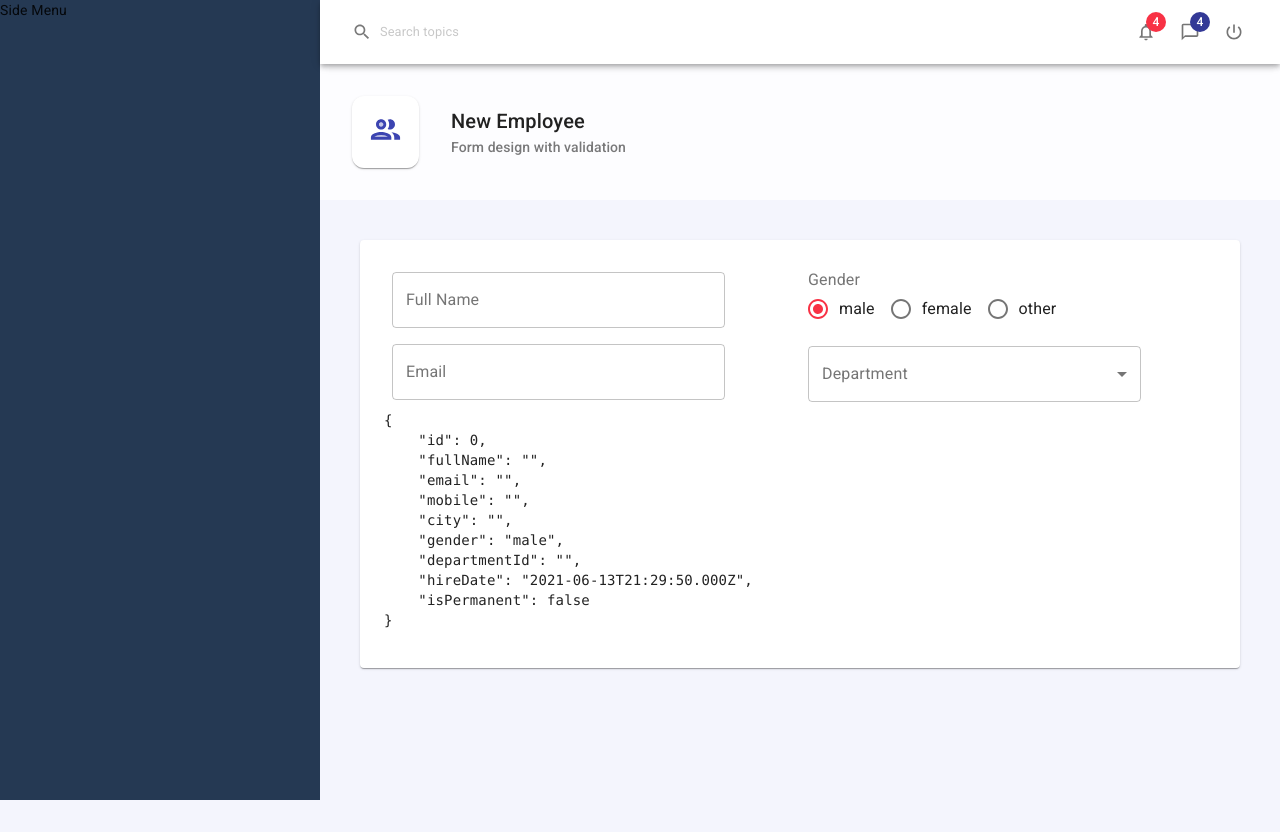
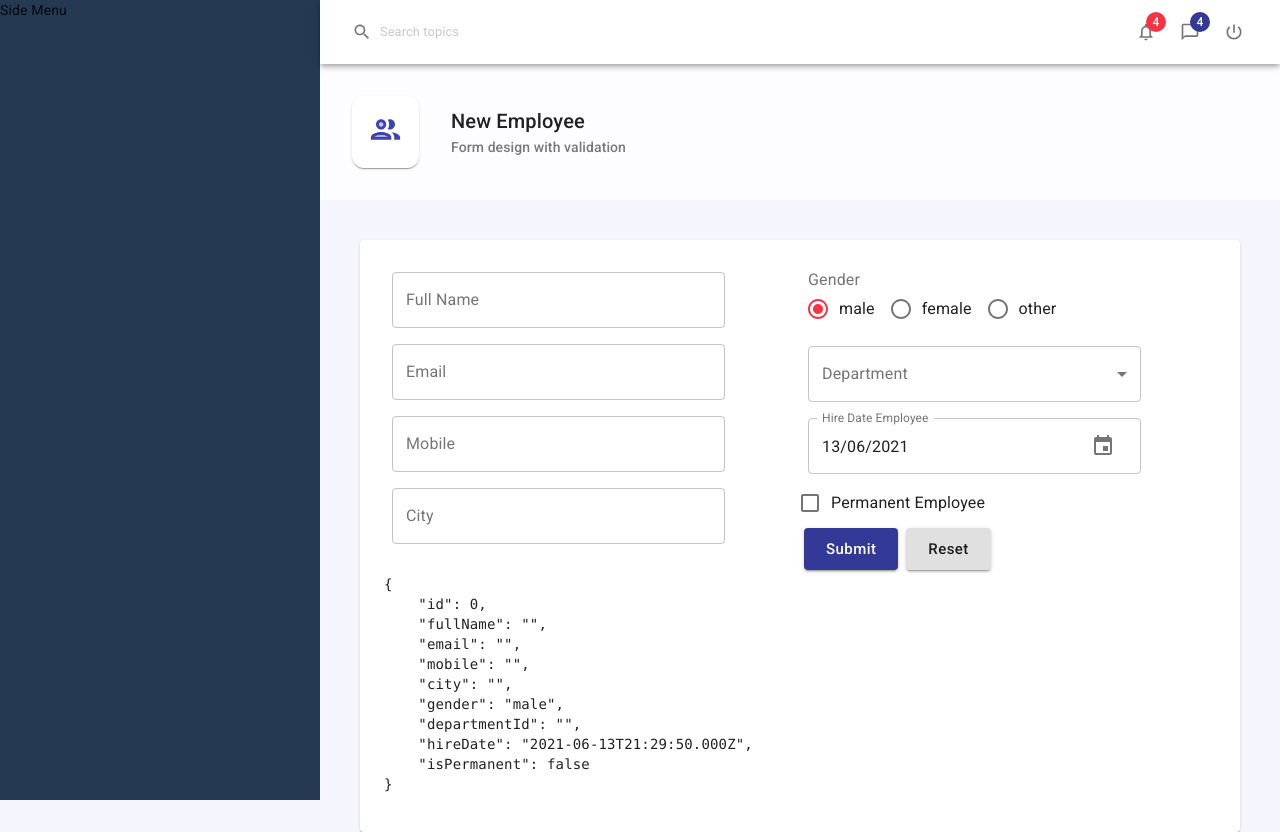
Before and after one commit to matsubrasil/nextjs-materialui-example, a Next.js app: page / in a window 1280 px wide. Before the commit the page ends 800 px from the top, so only its background shows below. Built offline with nearby package versions, Linux system fonts and the light colour scheme.

Commit message:
feat: add DatePicker and Checkbox. Button subimt  event onClick doesnt work

```diff
--- a/package.json
+++ b/package.json
@@ -8,8 +8,11 @@
     "start": "next start"
   },
   "dependencies": {
+    "@date-io/date-fns": "1.x",
     "@material-ui/core": "^4.11.4",
     "@material-ui/icons": "^4.11.2",
+    "@material-ui/pickers": "^3.3.10",
+    "date-fns": "^2.22.1",
     "next": "10.2.3",
     "react": "17.0.2",
     "react-dom": "17.0.2"
--- a/src/components/UseForm.tsx
+++ b/src/components/UseForm.tsx
@@ -1,4 +1,4 @@
-import React from 'react'
+import React, { MouseEvent } from 'react'
 import { makeStyles, createStyles } from '@material-ui/core/styles'
 
 const useStyles = makeStyles(theme =>
@@ -28,6 +28,7 @@ interface IOutput {
   values: IValuesProps
   // setValues: React.Dispatch<React.SetStateAction<IValuesProps>>
   handleInputChange: React.ChangeEventHandler<HTMLInputElement>
+  handleOnClick: (e: React.MouseEvent<Element>) => void
 }
 
 export const useForm = (initialFValues: IValuesProps): IOutput => {
@@ -42,19 +43,15 @@ export const useForm = (initialFValues: IValuesProps): IOutput => {
     })
   }
 
-  const handleChangeRadio = (event: React.ChangeEvent<HTMLInputElement>) => {
-    setValues({
-      ...values,
-      [(event.target as HTMLInputElement).name]: (
-        event.target as HTMLInputElement
-      ).value
-    })
+  const handleOnClick = (event: React.MouseEvent<Element>) => {
+    console.log(event.target)
   }
 
   return {
     values,
     // setValues,
-    handleInputChange
+    handleInputChange,
+    handleOnClick
   }
 }
 
--- /dev/null
+++ b/src/components/controls/ButtonControl.tsx
@@ -0,0 +1,42 @@
+import React from 'react'
+import { Button } from '@material-ui/core'
+import { makeStyles, createStyles } from '@material-ui/core/styles'
+
+const useStyles = makeStyles(theme =>
+  createStyles({
+    root: {
+      margin: theme.spacing(0.5)
+    },
+    label: {
+      textTransform: 'none'
+    }
+  })
+)
+
+interface IButtonProps {
+  text: string
+  size?: number
+  color?: string
+  variant?: string
+  onClick: (e: React.MouseEvent<HTMLElement>) => void
+  //onClick: React.ClickEventHandler<HTMLButtonElement>
+}
+
+const ButtonControl = ({ text, size, color, variant, onClick, ...other }) => {
+  const classes = useStyles()
+
+  return (
+    <Button
+      variant={variant || 'contained'}
+      size={size || 'large'}
+      color={color || 'primary'}
+      onClick={onClick}
+      {...other}
+      classes={{ root: classes.root, label: classes.label }}
+    >
+      {text}
+    </Button>
+  )
+}
+
+export default ButtonControl
--- /dev/null
+++ b/src/components/controls/CheckboxControl.tsx
@@ -0,0 +1,36 @@
+import React from 'react'
+import { Checkbox, FormControlLabel } from '@material-ui/core'
+
+interface ICheckboxProps {
+  name: string
+  label: string
+  value: boolean
+  onChange: React.ChangeEventHandler<HTMLInputElement>
+}
+
+const convertDefaultEventParams = (name: string, value: boolean): any => ({
+  target: {
+    name,
+    value
+  }
+})
+
+const CheckboxControl = ({ name, label, value, onChange }: ICheckboxProps) => {
+  return (
+    <FormControlLabel
+      control={
+        <Checkbox
+          name={name}
+          color="primary"
+          checked={value}
+          onChange={e =>
+            onChange(convertDefaultEventParams(name, e.target.checked))
+          }
+        />
+      }
+      label={label}
+    />
+  )
+}
+
+export default CheckboxControl
--- /dev/null
+++ b/src/components/controls/DatePickerControl.tsx
@@ -0,0 +1,43 @@
+import {
+  MuiPickersUtilsProvider,
+  KeyboardDatePicker
+} from '@material-ui/pickers'
+import DateFnsUtils from '@date-io/date-fns'
+
+interface IDatePickerProps {
+  name: string
+  label: string
+  value: Date
+  onChange: any
+}
+
+const convertDefaultEventParams = (name: string, value: Date): any => ({
+  target: {
+    name,
+    value
+  }
+})
+
+const DatePickerControl = ({
+  name,
+  label,
+  value,
+  onChange
+}: IDatePickerProps) => {
+  return (
+    <MuiPickersUtilsProvider utils={DateFnsUtils}>
+      <KeyboardDatePicker
+        //disableToolbar
+        // variant="inline"
+        inputVariant="outlined"
+        label={label}
+        format="dd/MM/yyyy"
+        name={name}
+        value={value}
+        onChange={date => onChange(convertDefaultEventParams(name, date))}
+      />
+    </MuiPickersUtilsProvider>
+  )
+}
+
+export default DatePickerControl
--- a/src/screen/EmployeeForm.tsx
+++ b/src/screen/EmployeeForm.tsx
@@ -1,8 +1,8 @@
 import React from 'react'
 import { Grid } from '@material-ui/core'
 import { useForm, Form } from './../components/UseForm'
+import * as employeeService from './../services/employeeService'
 import Controls from './../components/controls/Controls'
-import * as employeeService from './../services/employeeService'
 
 const initialFValues = {
   id: 0,
@@ -23,7 +23,7 @@ const genderItems = [
 ]
 
 const EmployeeForm = () => {
-  const { values, handleInputChange } = useForm(initialFValues)
+  const { values, handleInputChange, handleOnClick } = useForm(initialFValues)
 
   return (
     <>
@@ -42,6 +42,18 @@ const EmployeeForm = () => {
               value={values.email}
               onChange={handleInputChange}
             />
+            <Controls.Input
+              name="mobile"
+              label="Mobile"
+              value={values.mobile}
+              onChange={handleInputChange}
+            />
+            <Controls.Input
+              name="city"
+              label="City"
+              value={values.city}
+              onChange={handleInputChange}
+            />
           </Grid>
           <Grid item xs={6}>
             <Controls.RadioGroupControl
@@ -58,6 +70,35 @@ const EmployeeForm = () => {
               onChange={handleInputChange}
               options={employeeService.getDepartmentCollection()}
             />
+            <Controls.DatePickerControl
+              name="hireDate"
+              label="Hire Date Employee"
+              value={values.hireDate}
+              onChange={handleInputChange}
+            />
+            <Controls.CheckboxControl
+              name="isPermanent"
+              label="Permanent Employee"
+              value={values.isPermanent}
+              onChange={handleInputChange}
+            />
+            <div>
+              <Controls.ButtonControl
+                type="submit"
+                text="Submit"
+                size="large"
+                variant="contained"
+                color="primary"
+                onClick={handleOnClick}
+              />
+              <Controls.ButtonControl
+                text="Reset"
+                color="default"
+                size="large"
+                variant="contained"
+                onClick={handleOnClick}
+              />
+            </div>
           </Grid>
         </Grid>
       </Form>
```
Also changed, not shown: src/components/controls/Controls.ts (+7 -1 lines), 1 other file (tests, documents, lock files or other folders).
